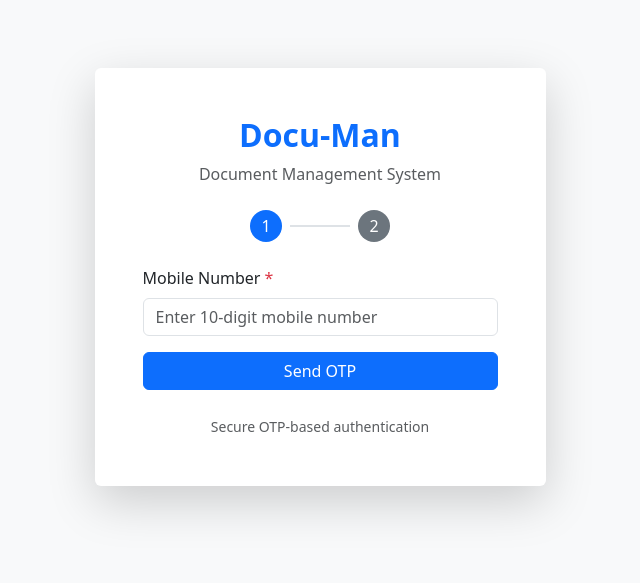
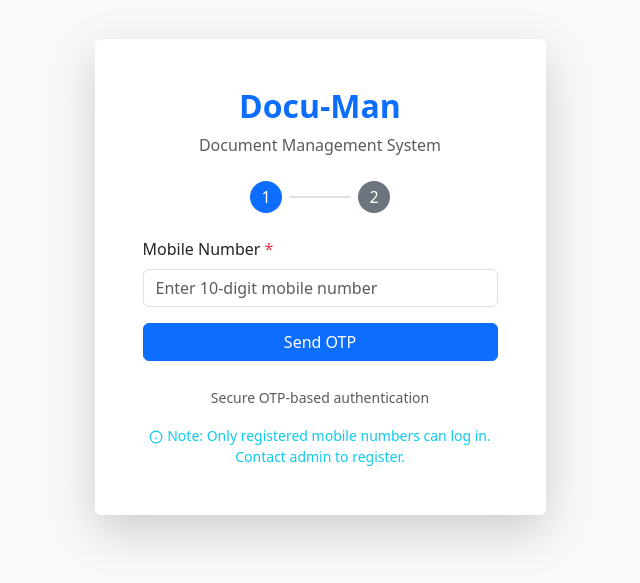
Before and after one commit to prajjwal6122/docu-man-app, a React (Vite) app: page /login in a window 1280 px wide. Shown: the part 123-706 px from the top of the page, without its empty margins (320-960 px from the left). Built offline with nearby package versions, Linux system fonts and the light colour scheme.

Commit message:
feat: add registration notice to login page

```diff
--- a/src/pages/LoginPage.jsx
+++ b/src/pages/LoginPage.jsx
@@ -184,6 +184,18 @@ const LoginPage = () => {
                   <small className="text-muted">
                     Secure OTP-based authentication
                   </small>
+                  {step === 'mobile' && (
+                    <div className="mt-3">
+                      <small className="text-info d-block">
+                        <svg xmlns="http://www.w3.org/2000/svg" width="14" height="14" viewBox="0 0 24 24" fill="none" stroke="currentColor" strokeWidth="2" className="me-1">
+                          <circle cx="12" cy="12" r="10"></circle>
+                          <line x1="12" y1="16" x2="12" y2="12"></line>
+                          <line x1="12" y1="8" x2="12.01" y2="8"></line>
+                        </svg>
+                        Note: Only registered mobile numbers can log in. Contact admin to register.
+                      </small>
+                    </div>
+                  )}
                 </div>
               </div>
             </div>
```
